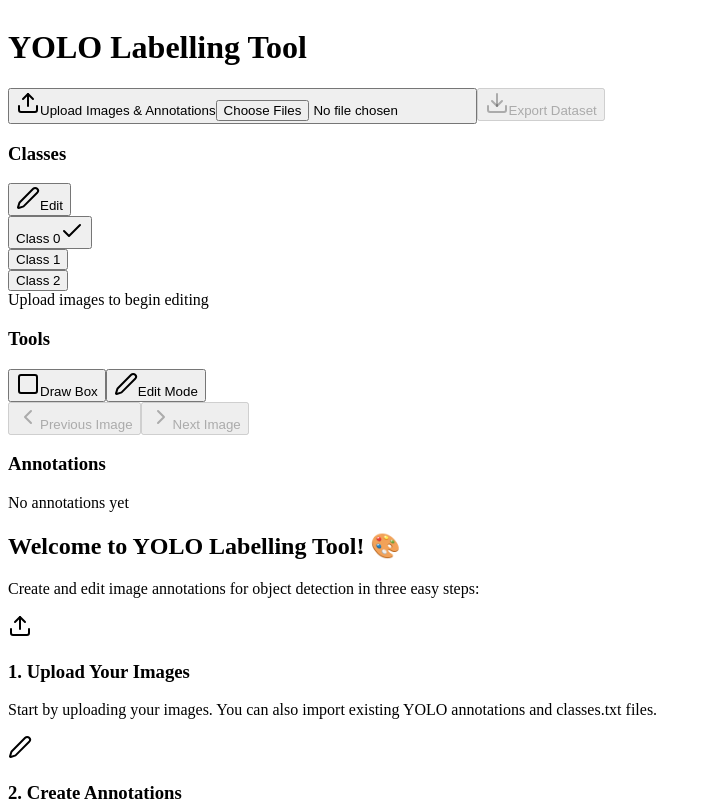
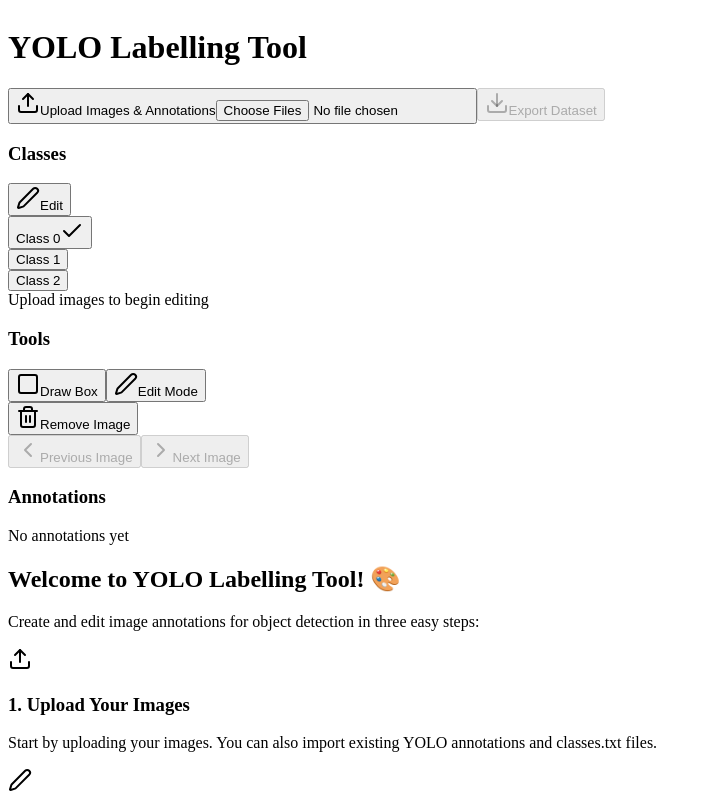
Before and after one commit to asd65241/yolo-labelling-tool, a React (Vite) app in the folder client/: page / in a window 1280 px wide. Shown: the top 801 px of the page, without its empty margins (0-711 px from the left). Built offline with nearby package versions, Linux system fonts and the light colour scheme.

Commit message:
add remove image

```diff
--- a/client/src/components/panels/ToolPanel.tsx
+++ b/client/src/components/panels/ToolPanel.tsx
@@ -12,6 +12,7 @@ interface Props {
   onPreviousImage: () => void;
   hasNextImage: boolean;
   hasPreviousImage: boolean;
+  onRemoveImage: () => void;
 }
 
 export default function ToolPanel({
@@ -21,6 +22,7 @@ export default function ToolPanel({
   onDeleteBox,
   onNextImage,
   onPreviousImage,
+  onRemoveImage,
   hasNextImage = false,
   hasPreviousImage = false,
 }: Props) {
@@ -57,6 +59,17 @@ export default function ToolPanel({
           </Button>
         )}
 
+        <div className="pt-4 border-t">
+          <Button
+            variant="destructive"
+            className="w-full justify-start gap-2 text-left"
+            onClick={onRemoveImage}
+          >
+            <Trash2 className="h-4 w-4 shrink-0" />
+            <span className="flex-1 text-left">Remove Image</span>
+          </Button>
+        </div>
+
         {/* Image Navigation */}
         <div className="pt-4 border-t">
           <Button
--- a/client/src/pages/editor.tsx
+++ b/client/src/pages/editor.tsx
@@ -213,13 +213,26 @@ export default function Editor() {
     }
   };
 
+  const handleRemoveImage = () => {
+    const newImages = [...images];
+    newImages.splice(currentImageIndex, 1);
+    setImages(newImages);
+
+    // If we removed the last image, move the index back one
+    if (currentImageIndex >= newImages.length) {
+      setCurrentImageIndex(Math.max(0, newImages.length - 1));
+    }
+
+    setSelectedBox(null); // Reset selected box when removing image
+  };
+
   const currentImage = images[currentImageIndex];
 
   return (
     <div className="min-h-screen bg-background flex flex-col">
       <OnboardingDialog />
       <div className="border-b">
-        <div className="px-10 mx-auto py-4 flex justify-between items-center">
+        <div className="px-10 py-4 flex justify-between items-center">
           <h1 className="text-2xl font-bold">YOLO Labelling Tool</h1>
           <div className="flex gap-2">
             <Button
@@ -251,7 +264,7 @@ export default function Editor() {
         </div>
       </div>
 
-      <div className="flex-1 px-4 mx-auto py-4 grid grid-cols-5 gap-4">
+      <div className="flex-1 px-4 py-4 grid grid-cols-5 gap-4">
         <div className="col-span-1 space-y-4">
           <ClassPanel
             classes={classes}
@@ -300,6 +313,7 @@ export default function Editor() {
             selectedBox={selectedBox}
             onDeleteBox={handleDeleteBox}
             onNextImage={handleNextImage}
+            onRemoveImage={handleRemoveImage}
             onPreviousImage={handlePreviousImage}
             hasNextImage={currentImageIndex < images.length - 1}
             hasPreviousImage={currentImageIndex > 0}
```
